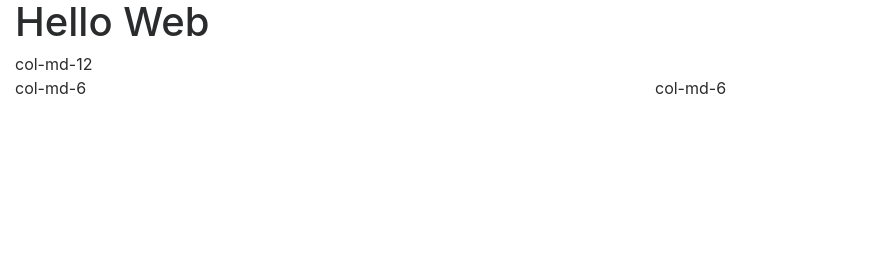
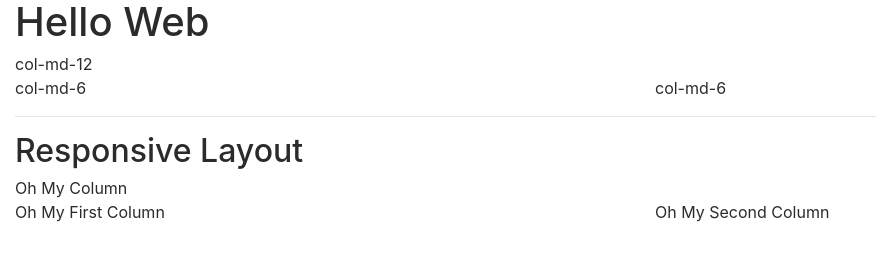
Before and after one commit to lebrancconvas/mewebproject, a plain HTML site: page index.html in a window 1280 px wide. Shown: the whole page, without its empty margins (0-876 px from the left). Drawn offline with nearby package versions, Linux system fonts and the light colour scheme.

Commit message:
Add Auto Layout Grid Tag.

```diff
--- a/index.html
+++ b/index.html
@@ -23,6 +23,21 @@
                 col-md-6
             </div>
         </div>
+        <hr>
+        <h2>Responsive Layout</h2>
+        <div class="row">
+            <div class="col border border-success">
+                Oh My Column
+            </div>
+        </div>
+        <div class="row">
+            <div class="col border border-success">
+                Oh My First Column
+            </div>
+            <div class="col border border-success">
+                Oh My Second Column
+            </div>
+        </div>
     </div>
     <script src="https://code.jquery.com/jquery-3.2.1.slim.min.js" integrity="sha384-KJ3o2DKtIkvYIK3UENzmM7KCkRr/rE9/Qpg6aAZGJwFDMVNA/GpGFF93hXpG5KkN" crossorigin="anonymous"></script>
     <script src="https://cdnjs.cloudflare.com/ajax/libs/popper.js/1.12.9/umd/popper.min.js" integrity="sha384-ApNbgh9B+Y1QKtv3Rn7W3mgPxhU9K/ScQsAP7hUibX39j7fakFPskvXusvfa0b4Q" crossorigin="anonymous"></script>
```
